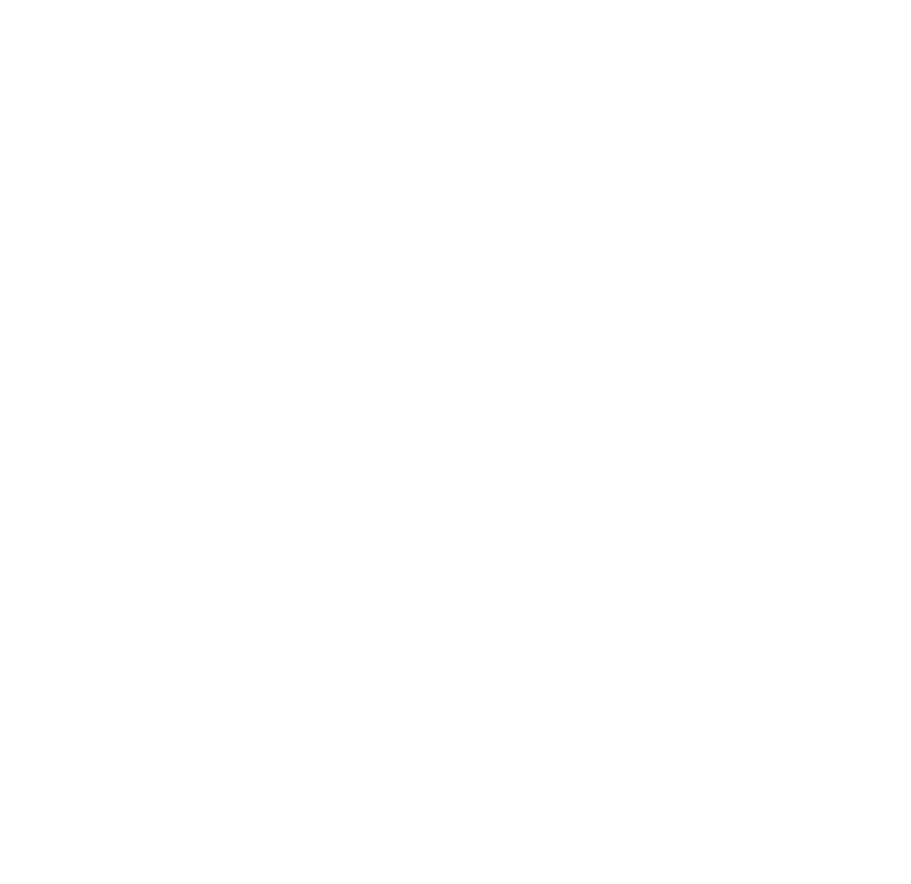
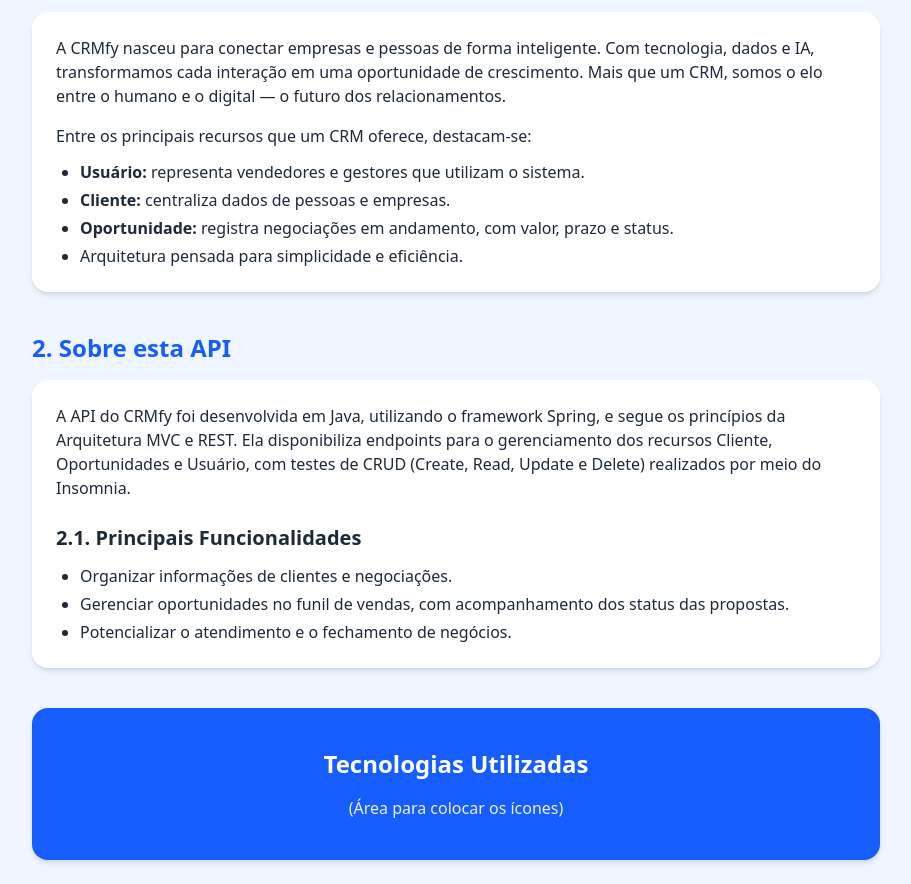
Before and after one commit to CodeQueensjava83/crm_react, a React (Vite) app: page / in a window 1280 px wide. Shown: the part 1220-2104 px from the top of the page, without its empty margins (184-1095 px from the left). Before the commit the page ends 1024 px from the top, so only its background shows below. Built offline with nearby package versions, Linux system fonts and the light colour scheme.

Commit message:
:sparkles: Criação e configuração da página sobre o projeto

```diff
--- a/src/App.tsx
+++ b/src/App.tsx
@@ -2,6 +2,7 @@ import Home from './pages/home/Home';
 import Navbar from './components/navbar/Navbar';
 import Footer from './components/footer/Footer';
 import Sobregrupo from './pages/sobregrupo/Sobregrupo';
+import Sobreprojeto from './pages/sobreprojeto/Sobreprojeto';
 
 function App() {
   return (
@@ -10,6 +11,7 @@ function App() {
     <Home />
     <Footer />
     <Sobregrupo />
+    <Sobreprojeto />
     </>
   );
 }
--- a/src/pages/home/Home.tsx
+++ b/src/pages/home/Home.tsx
@@ -1,3 +1,5 @@
+
+
 function Home() {
   return (
     <div>
--- /dev/null
+++ b/src/pages/sobreprojeto/Sobreprojeto.tsx
@@ -0,0 +1,77 @@
+
+function Sobreprojeto() {
+  return (
+    <div className="min-h-screen bg-blue-50 text-gray-800">
+      {/* Header */}
+      <header className="bg-blue-600 text-white py-12 text-center shadow-lg">
+        <h1 className="text-4xl font-bold">CRMfy — Conectando empresas e pessoas</h1>
+      </header>
+
+      {/* Conteúdo */}
+      <main className="max-w-4xl mx-auto p-6 space-y-10">
+        {/* Descrição */}
+        <section>
+          <h2 className="text-2xl font-bold text-blue-600">1. Descrição</h2>
+          <div className="bg-white rounded-2xl p-6 mt-4 shadow-md">
+            <p>
+              A CRMfy nasceu para conectar empresas e pessoas de forma inteligente.
+              Com tecnologia, dados e IA, transformamos cada interação em uma
+              oportunidade de crescimento. Mais que um CRM, somos o elo entre o
+              humano e o digital — o futuro dos relacionamentos.
+            </p>
+
+            <p className="mt-4 font-medium">Entre os principais recursos que um CRM oferece, destacam-se:</p>
+            <ul className="list-disc ml-6 mt-3 space-y-1">
+              <li>
+                <strong>Usuário:</strong> representa vendedores e gestores que utilizam
+                o sistema.
+              </li>
+              <li>
+                <strong>Cliente:</strong> centraliza dados de pessoas e empresas.
+              </li>
+              <li>
+                <strong>Oportunidade:</strong> registra negociações em andamento, com
+                valor, prazo e status.
+              </li>
+              <li>Arquitetura pensada para simplicidade e eficiência.</li>
+            </ul>
+          </div>
+        </section>
+
+        {/* Sobre a API */}
+        <section>
+          <h2 className="text-2xl font-bold text-blue-600">2. Sobre esta API</h2>
+          <div className="bg-white rounded-2xl p-6 mt-4 shadow-md">
+            <p>
+              A API do CRMfy foi desenvolvida em Java, utilizando o framework
+              Spring, e segue os princípios da Arquitetura MVC e REST. Ela
+              disponibiliza endpoints para o gerenciamento dos recursos Cliente,
+              Oportunidades e Usuário, com testes de CRUD (Create, Read, Update e
+              Delete) realizados por meio do Insomnia.
+            </p>
+
+            <h3 className="text-xl font-semibold mt-6">2.1. Principais Funcionalidades</h3>
+            <ul className="list-disc ml-6 mt-3 space-y-1">
+              <li>Organizar informações de clientes e negociações.</li>
+              <li>
+                Gerenciar oportunidades no funil de vendas, com acompanhamento dos
+                status das propostas.
+              </li>
+              <li>Potencializar o atendimento e o fechamento de negócios.</li>
+            </ul>
+          </div>
+        </section>
+
+        {/* Área de ícones */}
+        <section>
+          <div className="bg-blue-600 text-white rounded-2xl p-10 text-center shadow-md">
+            <h3 className="text-2xl font-semibold mb-4">Tecnologias Utilizadas</h3>
+            <p className="opacity-90">(Área para colocar os ícones)</p>
+          </div>
+        </section>
+      </main>
+    </div>
+  );
+}
+
+export default Sobreprojeto;
```
